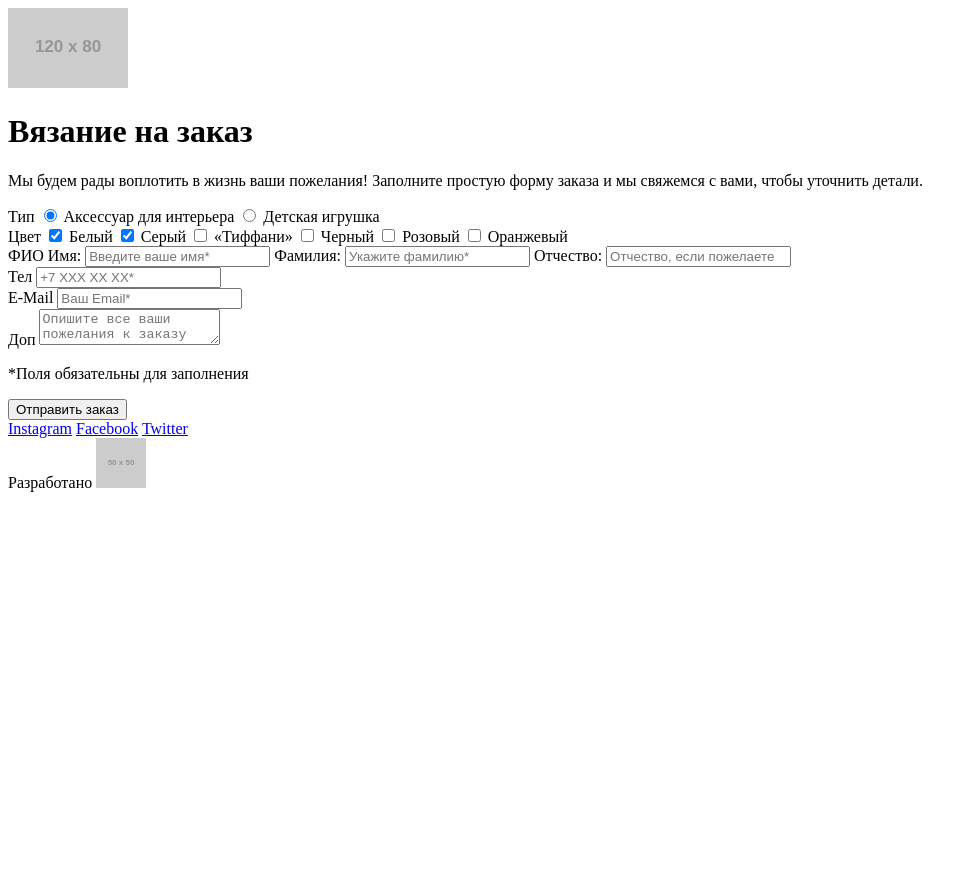
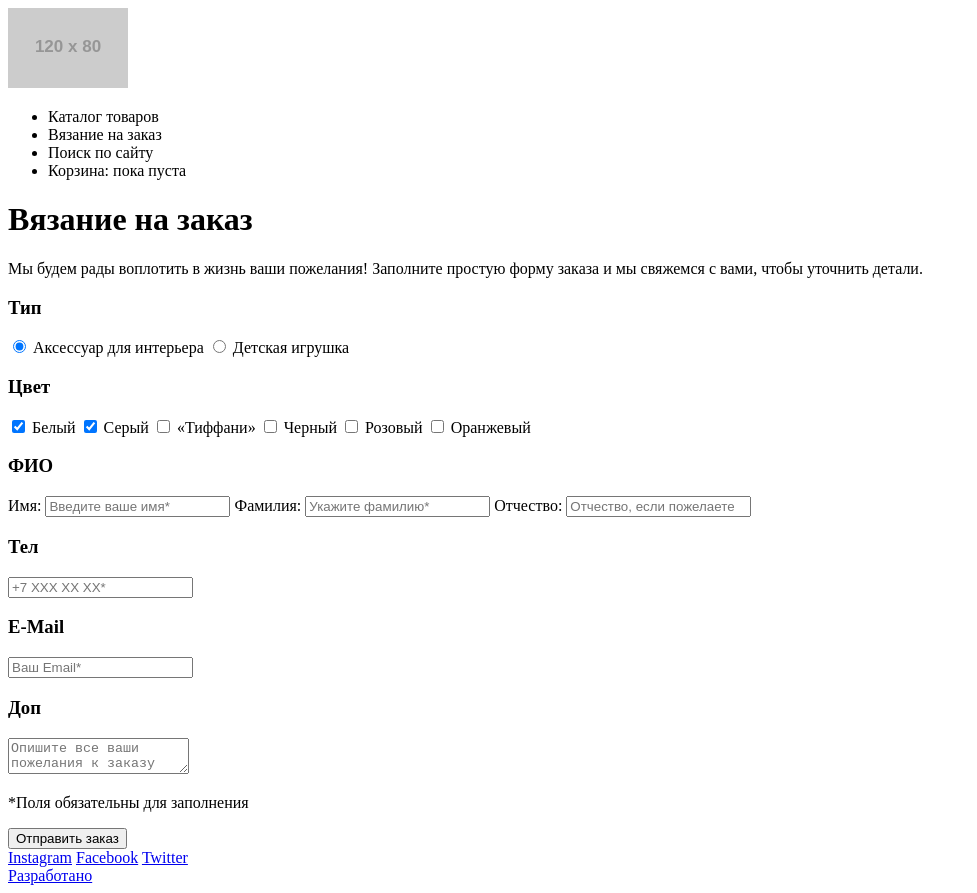
Before and after one commit to Dorofeev-Aleksey/190451-mishka, a website: page form.html in a window 1280 px wide. Shown: the whole page, without its empty margins (0-977 px from the left). Before the commit the page ends 800 px from the top, so only its background shows below. Drawn offline with Linux system fonts and the light colour scheme; placeholder pictures from the web are drawn by us.

Commit message:
Правки по разметке страниц проекта

```diff
--- a/form.html
+++ b/form.html
@@ -7,90 +7,117 @@
   <body>
 
     <header class="page-header">
+      <div class="page-header__container">
         <a class="logo">
           <img src="http://placehold.it/120x80">
         </a>
-      <nav class="page-header__main-nav"></nav>
+        <nav class="main-nav">
+          <ul class="main-nav__list">
+            <li class="main-nav__item">Каталог товаров</li>
+            <li class="main-nav__item">Вязание на заказ</li>
+            <li class="main-nav__item">Поиск по сайту</li>
+            <li class="main-nav__item">Корзина: пока пуста</li>
+          </ul>
+        </nav>
+      </div>
     </header>
 
     <main class="main">
 
       <div class="page-title">
-        <h1 class="page-title page-title--order">Вязание на заказ</h1>
+        <h1 class="page-title__order">Вязание на заказ</h1>
       </div>
 
       <form class="form" action="https://echo.htmlacademy.ru/" method="post">
 
+        <div class="intro-container">
           <p class="form__intro">Мы будем рады воплотить в жизнь ваши пожелания! Заполните простую форму заказа и мы свяжемся с вами, чтобы уточнить детали.</p>
-
-        <div class="form__container form__container--type">
-          <span class="form__title">Тип</span>
-          <input class="form__input form__input--radio" id="accessory" type="radio" name="type" value="accessory" checked>
-          <label for="accessory" class="form__label form__label--radio">Аксессуар для интерьера</label>
-          <input class="form__input form__input--radio" id="toy" type="radio" name="type" value="toy">
-          <label  for="toy" class="form__label form__label--radio">Детская игрушка</label>
         </div>
 
-        <div class="form__container form__container--color">
-          <span class="form__title form__title--color">Цвет</span>
-          <input class="form__input form__input--checkbox" type="checkbox" name="white" id="white" checked>
-          <label for="white" class="form__label form__label--checkbox form__label--white">Белый</label>
-          <input class="form__input form__input--checkbox" type="checkbox" name="grey" id="grey" checked>
-          <label for="grey" class="form__label form__label--checkbox form__label--grey">Серый</label>
-          <input class="form__input form__input--checkbox" type="checkbox" name="tiffany" id="tiffany">
-          <label for="tiffany" class="form__label form__label--checkbox form__label--tiffany">«Тиффани»</label>
-          <input class="form__input form__input--checkbox" type="checkbox" name="black" id="black">
-          <label for="black" class="form__label form__label--checkbox form__label--black">Черный</label>
-          <input class="form__input form__input--checkbox" type="checkbox" name="pink" id="pink">
-          <label for="pink" class="form__label form__label--checkbox form__label--pink">Розовый</label>
-          <input class="form__input form__input--checkbox" type="checkbox" name="orange" id="orange">
-          <label for="orange" class="form__label form__label--checkbox form__label--orange">Оранжевый</label>
+        <div class="type">
+          <div class="type__container">
+            <h3 class="type__title">Тип</h3>
+            <input class="type__input type__input--radio" id="accessory" type="radio" name="type" value="accessory" checked>
+            <label for="accessory" class="type__label type__label--radio">Аксессуар для интерьера</label>
+            <input class="type__input type__input--radio" id="toy" type="radio" name="type" value="toy">
+            <label  for="toy" class="type__label type__label--radio">Детская игрушка</label>
+          </div>
         </div>
 
-        <div class="form__container form__container--name">
-          <span class="form__title form__title--name">ФИО</span>
-          <label class="form__label form__label--text" for="name">Имя:</label>
-          <input class="form__input form__input--text" id="name" type="text" name="name" placeholder="Введите ваше имя*" required>
-          <label class="form__label form__label--text" for="surname">Фамилия:</label>
-          <input class="form__input form__input--text" id="surname" type="text" name="surname" placeholder="Укажите фамилию*" required>
-          <label class="form__label form__label--text" for="father-name">Отчество:</label>
-          <input class="form__input form__input--text" id="father-name" type="text" name="father-name" placeholder="Отчество, если пожелаете">
+        <div class="color">
+          <div class="color__container">
+            <h3 class="color__title">Цвет</h3>
+            <input class="color__input color__input--checkbox" type="checkbox" name="white" id="white" checked>
+            <label for="white" class="color__label color__label--checkbox color__label--white">Белый</label>
+            <input class="color__input color__input--checkbox" type="checkbox" name="grey" id="grey" checked>
+            <label for="grey" class="color__label color__label--checkbox color__label--grey">Серый</label>
+            <input class="color__input color__input--checkbox" type="checkbox" name="tiffany" id="tiffany">
+            <label for="tiffany" class="color__label color__label--checkbox color__label--tiffany">«Тиффани»</label>
+            <input class="color__input color__input--checkbox" type="checkbox" name="black" id="black">
+            <label for="black" class="color__label color__label--checkbox color__label--black">Черный</label>
+            <input class="color__input color__input--checkbox" type="checkbox" name="pink" id="pink">
+            <label for="pink" class="color__label color__label--checkbox color__label--pink">Розовый</label>
+            <input class="color__input color__input--checkbox" type="checkbox" name="orange" id="orange">
+            <label for="orange" class="color__label color__label--checkbox color__label--orange">Оранжевый</label>
+          </div>
         </div>
 
-        <div class="form__container form__container--phone">
-          <span class="form__title form__title--phone">Тел</span>
-          <input class="form__input form__input--phone" type="tel" name="tel" placeholder="+7 XXX XX XX*" pattern="\+7 [0-9]{3} [0-9]{2} [0-9]{2}" required>
+        <div class="name">
+          <div class="name__container">
+            <h3 class="name__title">ФИО</h3>
+            <label class="name__label name__label--text" for="name">Имя:</label>
+            <input class="name__input name__input--text" id="name" type="text" name="name" placeholder="Введите ваше имя*" required>
+            <label class="name__label name__label--text" for="surname">Фамилия:</label>
+            <input class="name__input name__input--text" id="surname" type="text" name="surname" placeholder="Укажите фамилию*" required>
+            <label class="name__label name__label--text" for="father-name">Отчество:</label>
+            <input class="name__input name__input--text" id="father-name" type="text" name="father-name" placeholder="Отчество, если пожелаете">
+          </div>
         </div>
 
-        <div class="form__container form__container--mail">
-          <span class="form__title form__title--mail">E-Mail</span>
-          <input class="form__input form__input--mail" type="email" name="e-mail" placeholder="Ваш Email*" required>
+        <div class="phone">
+          <div class="phone__container">
+            <h3 class="phone__title">Тел</h3>
+            <input class="phone__input" type="tel" name="tel" placeholder="+7 XXX XX XX*" pattern="\+7 [0-9]{3} [0-9]{2} [0-9]{2}" required>
+          </div>
         </div>
 
-        <div class="form__container form__container--add">
-          <span class="form__title form__title--add">Доп</span>
-          <textarea class="form__text" name="extra" id="extra" placeholder="Опишите все ваши пожелания к заказу"></textarea>
+        <div class="mail">
+          <div class="mail__container">
+            <h3 class="mail__title">E-Mail</h3>
+            <input class="mail__input" type="email" name="e-mail" placeholder="Ваш Email*" required>
+          </div>
         </div>
 
+        <div class="add">
+          <div class="add__container">
+            <h3 class="add__title">Доп</h3>
+            <textarea class="add__text" name="extra" id="extra" placeholder="Опишите все ваши пожелания к заказу"></textarea>
+          </div>
+        </div>
+
+        <div class="comment-wrapper">
+          <div class="comment-container">
             <p class="form__comment">*Поля обязательны для заполнения</p>
             <button class="button button--form" type="submit">Отправить заказ</button>
+          </div>
+        </div>
 
       </form>
 
     </main>
 
     <footer class="page-footer">
-      <section class="social-links">
-        <a class="social-link social-link--inst" href="#">Instagram</a>
-        <a class="social-link social-link--fb" href="#">Facebook</a>
-        <a class="social-link social-link--tw" href="#">Twitter</a>
+      <div class="page-footer__container">
+        <section class="social">
+          <a class="social__link social__link--inst" href="#">Instagram</a>
+          <a class="social__link social__link--fb" href="#">Facebook</a>
+          <a class="social__link social__link--tw" href="#">Twitter</a>
         </section>
-      <div class="copyright">
-        <span class="copyright__text">Разработано</span>
-        <img class="copyright__image" src="http://placehold.it/50x50" alt="HTML Academy logo">
+        <section class="copyright">
+          <a class="copyright__text" href="#">Разработано</a>
+        </section>
       </div>
     </footer>
 
-
   </body>
 </html>
```
Also changed, not shown: catalog.html (+78 -19 lines), index.html (+67 -30 lines). Lines whose indentation alone changed are shown as unchanged.
